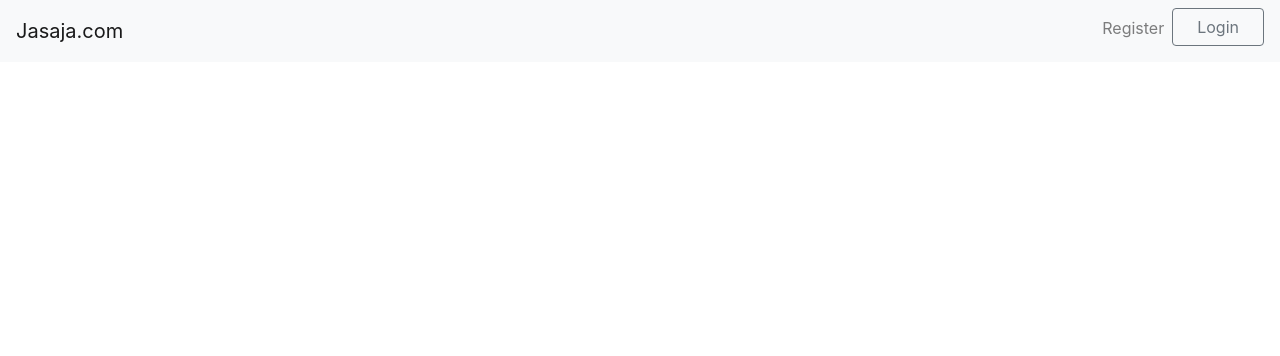
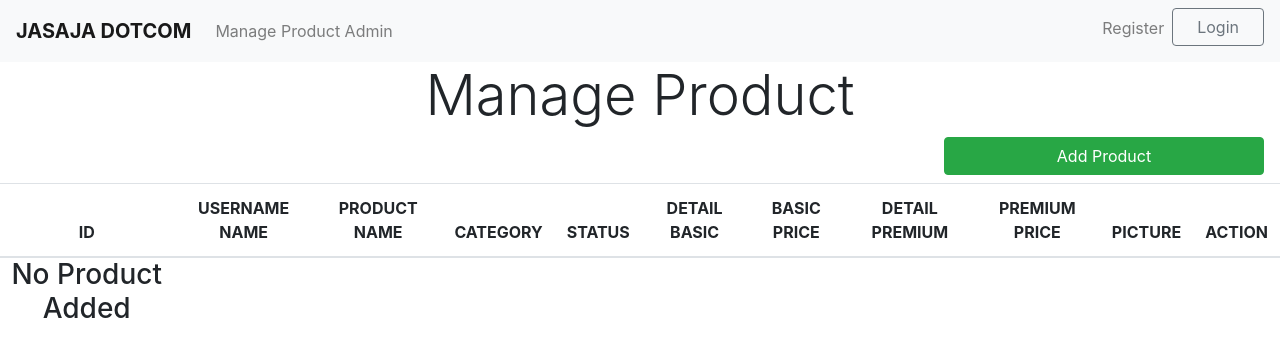
Before and after one commit to raditraksp/Project_Y_FrontEnd, a React (Create React App) app: page /manageproductadmin in a window 1280 px wide. Shown: the top 356 px of the page. Built offline with nearby package versions, Linux system fonts and the light colour scheme; no server answers.

Commit message:
admin manage product

```diff
--- /dev/null
+++ b/src/components/Admin/ManageProductAdmin.jsx
@@ -0,0 +1,165 @@
+import React, {useState, useEffect} from 'react'
+import { useSelector } from 'react-redux'
+import axios from '../../config/api'
+import Swal from 'sweetalert2'
+import {Link} from 'react-router-dom'
+
+
+export default function ManageProductAdmin() {
+
+
+    const token = useSelector(state => state.auth.token)
+    const [products, setProducts] = useState([])
+
+    const getData = () => {
+        const config = {headers: {Authorization: token}}
+         axios.get('/products/admin', config)
+            .then(res => setProducts(res.data))
+            .catch(err => console.log({err}))
+    }
+
+    useEffect(() => {
+        getData()
+     }, [])
+
+
+    // BUTTON APPORVED
+    const onApproved = (product_id) => {
+        Swal.fire({
+            title: 'Apakah kamu yakin?',
+            text: "Kamu tidak bisa mengembalikannya lagi!",
+            icon: 'question',
+            showCancelButton: true,
+            confirmButtonColor: '#3085d6',
+            cancelButtonColor: '#d33',
+            confirmButtonText: 'Ya!'
+          }).then((res) => {
+            // res.value bernilai true jika kita memilih 'Ya' , sebaliknya
+            if (res.value) {
+                const config = {headers: {Authorization: token}}
+                axios.get(`/approved/admin/${product_id}`, config)
+                .then((res) => {
+
+                    Swal.fire(
+                        'Berhasil!',
+                        'Produk berhasil di terima.',
+                        'success'
+                    )
+                    getData()
+                })
+            }
+          })
+    }
+
+    // BUTTON REJECTED
+    const onRejected = (product_id) => {
+        Swal.fire({
+            title: 'Apakah kamu yakin?',
+            text: "Kamu tidak bisa mengembalikannya lagi!",
+            icon: 'question',
+            showCancelButton: true,
+            confirmButtonColor: '#3085d6',
+            cancelButtonColor: '#d33',
+            confirmButtonText: 'Ya!'
+            }).then((res) => {
+            // res.value bernilai true jika kita memilih 'Ya' , sebaliknya
+            if (res.value) {
+                const config = {headers: {Authorization: token}}
+                axios.get(`/rejected/admin/${product_id}`, config)
+                .then((res) => {
+
+                    Swal.fire(
+                        'Berhasil!',
+                        'Produk berhasil di tolak.',
+                        'success'
+                    )
+                    getData()
+                })
+            }
+            })
+    }
+
+
+    const renderList = () => {
+        if (products.length === 0) return <div className="text-center"> <h3>No Product Added</h3> </div>
+        return products.map((product) => {
+            const srcPic = `http://localhost:2022/product/picture/${product.product_photo}`
+            // simpan ke redux
+
+
+            return (
+                    <tr>
+                        <td>
+                            {product.id}
+                        </td>
+                        <td>
+                            {product.username}
+                        </td>
+                        <td>
+                            {product.product}
+                        </td>
+                        <td>
+                            {product.category_id}
+                        </td>
+                        <td>
+                            {product.status}
+                        </td>
+                        <td>
+                            {product.detail_basic}
+                        </td>
+                        <td>
+                            {product.price_basic}
+                        </td>
+                        <td>
+                            {product.detail_premium}
+                        </td>
+                        <td>
+                            {product.price_premium}
+                        </td>
+                        <td>
+                            <img className="card m-auto" src={srcPic} height="100" width="150" />
+                        </td>
+                        <td>
+                            <button type="button" onClick={() => {onApproved(product.id)}}  className="btn btn-warning btn-block"  >Approve</button>
+                            <button type="button" onClick={() => {onRejected(product.id)}} className="btn btn-danger mb-2 px-4 btn-block">Reject</button>
+                            <Link to={`/product/detailproduct/${product.id}`}>
+                                <button type="button" className="btn btn-outline-primary mb-2 px-4 btn-block">Detail</button>
+                            </Link>
+                        </td>
+                    </tr>
+
+        )
+        })
+    }
+
+    return (
+        <div className="fluid-container">
+                {/* List Product */}
+                <h1 className="text-center display-4">Manage Product</h1>
+                <Link to="/product/addproduct">
+                    <button type="button" className="btn btn-success mb-2 px-4 btn-block w-25 float-right mr-3">Add Product</button>
+                </Link>
+                <table class="table table-hover text-center mb-5">
+                    <thead>
+                        <tr>
+                        <th scope="col">ID</th>
+                        <th scope="col">USERNAME NAME</th>
+                        <th scope="col">PRODUCT NAME</th>
+                        <th scope="col">CATEGORY</th>
+                        <th scope="col">STATUS</th>
+                        <th scope="col">DETAIL BASIC</th>
+                        <th scope="col">BASIC PRICE</th>
+                        <th scope="col">DETAIL PREMIUM</th>
+                        <th scope="col">PREMIUM PRICE</th>
+                        <th scope="col">PICTURE</th>
+                        <th scope="col">ACTION</th>
+                        </tr>
+                    </thead>
+                    <tbody>
+                        {renderList()}
+                    </tbody>
+                </table>
+
+            </div>
+    )
+}
--- a/src/components/App.js
+++ b/src/components/App.js
@@ -9,7 +9,7 @@ import Home from './Home'
 import Register from './Register'
 
 // User
-import Profile from './User/Profile'
+import Profile from './Users/Profile'
 // import ForgetPasswordEmail from './Users/ForgetPasswordEmail'
 
 // Product
@@ -18,6 +18,8 @@ import AddProduct from './Product/AddProduct'
 import EditProduct from './Product/EditProduct'
 import DetailProduct from './Product/DetailProduct'
 
+// ADMIN
+import ManageProductAdmin from './Admin/ManageProductAdmin'
 
 export default function App() {
 
@@ -43,10 +45,10 @@ export default function App() {
                     <Route path="/" exact component={Home} />
                     <Route path="/register" component={Register} />
                     <Route path="/profile" component={Profile} />
-                    <Route path="/profile" component={Profile} />
                     {/* <Route path="/forgetPasswordEmail" component={ForgetPasswordEmail} /> */}
 
                     <Route path="/manageproduct" component={ManageProduct} />
+                    <Route path="/manageproductadmin" component={ManageProductAdmin} />
                     <Route path="/product/addproduct" component={AddProduct} />
                     <Route path="/product/editproduct/:product_id" component={EditProduct} />
                     <Route path="/product/detailproduct/:product_id" component={DetailProduct} />
--- a/src/components/Header.jsx
+++ b/src/components/Header.jsx
@@ -60,10 +60,6 @@ export default function Header() {
         }
 
 
-
-
-
-
   useEffect(() => {
     renderNav()
  }, [])
@@ -116,13 +112,18 @@ export default function Header() {
     return (
         <div>
             <Navbar color="light" light expand="md">
-                <NavbarBrand tag={Link} to="/">Jasaja.com</NavbarBrand>
+                <NavbarBrand tag={Link} to="/" className=" font-weight-bolder">JASAJA DOTCOM</NavbarBrand>
+                <Nav className="mr-auto" navbar>
+                    <NavItem className="">
+                        <NavLink href="http://localhost:3000/manageproductadmin">Manage Product Admin</NavLink>
+                    </NavItem>
+                </Nav>
                 <NavbarToggler onClick={isToggle} />
-                <Collapse isOpen={isOpen} navbar>
+                    <Collapse isOpen={isOpen} navbar>
 
-                    {renderNav()}
+                        {renderNav()}
 
-                </Collapse>
+                    </Collapse>
             </Navbar>
 
             <Modal isOpen={modal} toggle={funModal}>
--- a/src/components/Product/ListProduct.jsx
+++ b/src/components/Product/ListProduct.jsx
@@ -31,6 +31,8 @@ export default function ListProduct(props) {
         alert('Add to cart')
     }
 
+    if(!props.products.length) return <h1>KOSONG</h1>
+
     const renderList = props.products.map((product) => {
             const srcPic = `http://localhost:2022/product/picture/${product.product_photo}`
             // simpan ke redux
@@ -45,7 +47,7 @@ export default function ListProduct(props) {
                             <img  src="https://placeimg.com/640/480/tech" style={{height:30, width:30, border:1, borderRadius:50}} alt=""/>
                         </div>
                         <div className="col-10 my-2">
-                            <h5 class="card-title">{user.username}</h5>
+                            <h5 class="card-title">{product.username}</h5>
                         </div>
                     </div>
                     <h5 class="card-title ">{product.product}</h5>
--- a/src/components/User/Profile.jsx
+++ /dev/null
@@ -1,37 +0,0 @@
-import React, {useState, useEffect} from 'react'
-import {Jumbotron} from 'reactstrap'
-import axios from '../../config/api'
-import { useSelector } from 'react-redux'
-import { Redirect } from 'react-router-dom'
-
-
-export default function Profile() {
-
-   const [user, setUser] = useState({})
-   const token = useSelector(state => state.auth.token)
-   const userName = useSelector(state => state.auth.username)
-   const Id = useSelector(state => state.auth.id)
-   const {id, username, phone_number , email, avatar} = user
-
-   useEffect(() => {
-      const config = { headers: { Authorization : token } }
-
-      axios.get(`/user/profile`, config)
-         .then(res => setUser(res.data))
-         .catch(err => alert(err.response.data.message))
-
-   }, []
-   )
-
-   return userName ?(
-      <div className="container">
-         <Jumbotron>
-            <img src={avatar}alt={username}/>
-            <h1>Hello, {username}</h1>
-            <p>{username} | {phone_number} | {email}</p>
-         </Jumbotron>
-      </div>
-   ) : (
-      <Redirect to='/' />
-   )
-}
```
